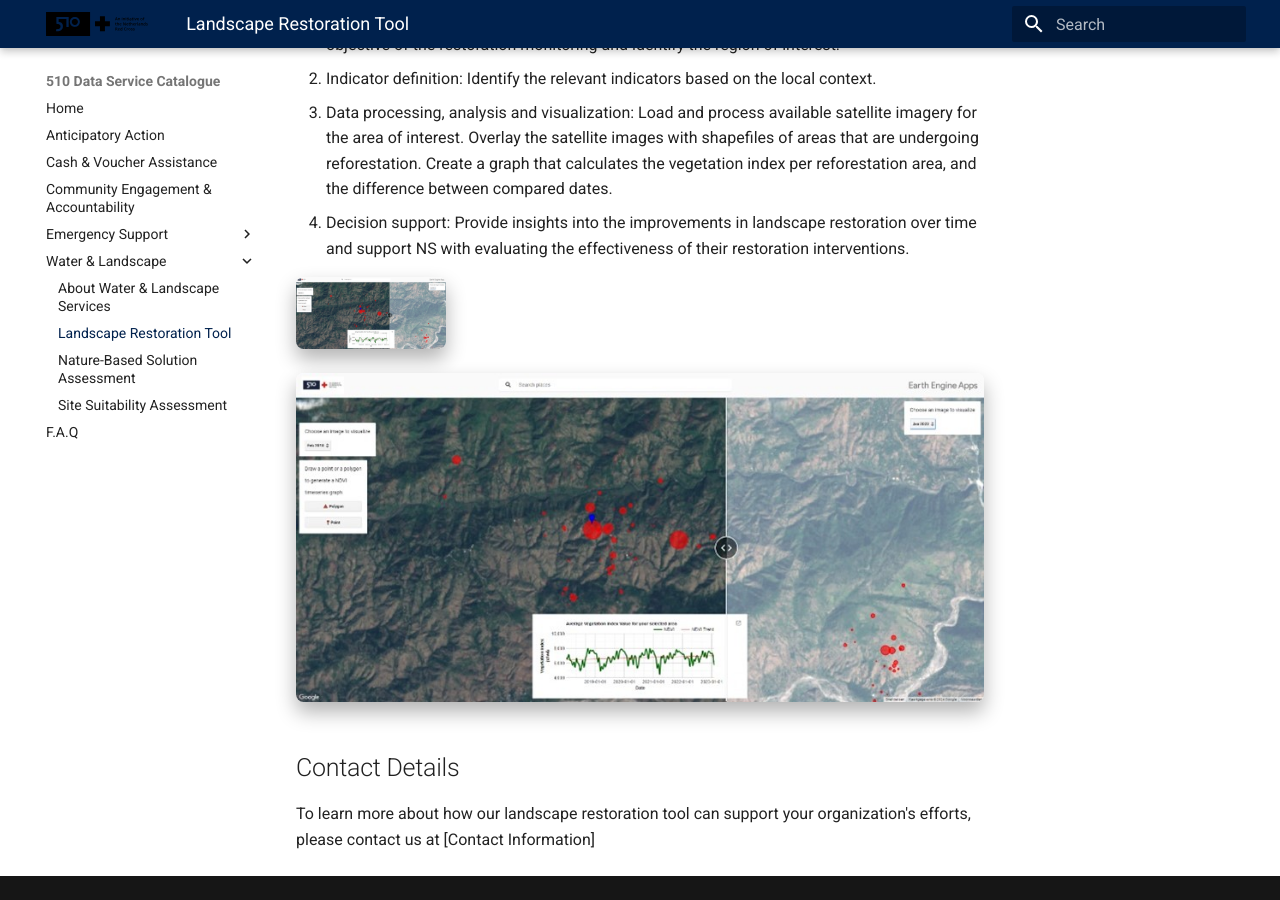
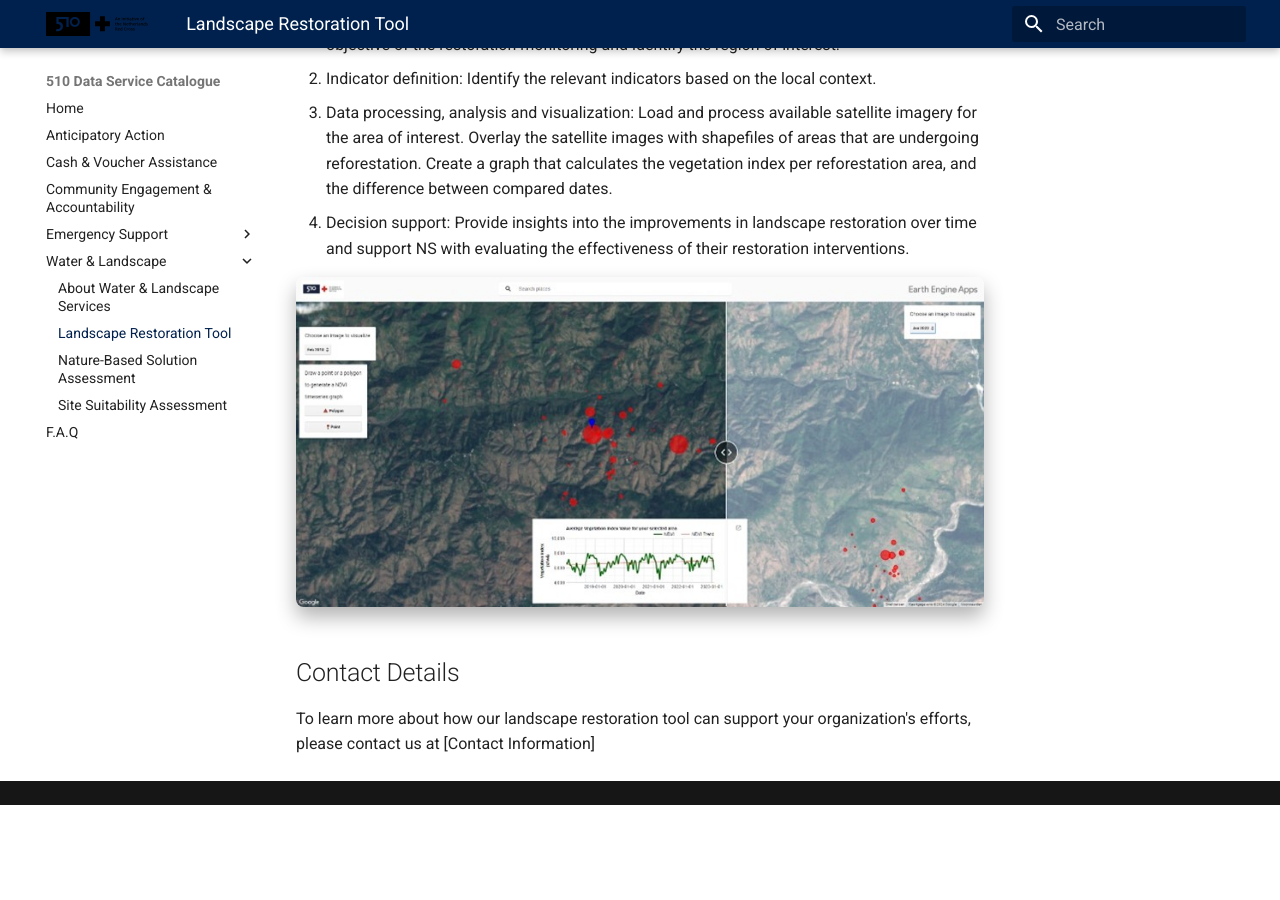
Before and after one commit to rodekruis/data-service-catalogue, an MkDocs documentation site: the page built from docs/wl/lrt.md, in a window 1280 px wide and 900 px high, scrolled down 2584 px. Built offline with MkDocs 1.6.1 and Material for MkDocs 9.7.7, drawn with Linux system fonts in a browser that asks for light colours; plug-ins that fetch from the network failed and are left out; after the commit the page ends 3389 px from its top, so only the background shows below that.

Commit message:
Update lrt.md

```diff
--- a/docs/wl/lrt.md
+++ b/docs/wl/lrt.md
@@ -45,13 +45,7 @@
 3. Data processing, analysis and visualization: Load and process available satellite imagery for the area of interest. Overlay the satellite images with shapefiles of areas that are undergoing reforestation. Create a graph that calculates the vegetation index per reforestation area, and the difference between compared dates.
 4. Decision support: Provide insights into the improvements in landscape restoration over time and support NS with evaluating the effectiveness of their restoration interventions.
 
-<img
-  src="https://github.com/rodekruis/data-service-catalogue/blob/main/docs/assets/img/lrt_method.jpg"
-  alt="Alt text"
-  title="Landscape Restoration Tool"
-  style="display: inline-block; margin: 0 auto; max-width: 150px">
-
-![Alt text](https://github.com/rodekruis/data-service-catalogue/blob/main/docs/assets/img/lrt_method.jpg "Optional title")
+![Alt text](https://github.com/rodekruis/data-service-catalogue/blob/main/docs/assets/img/lrt_method.jpg "Landscape Restoration Tool")
 
 ## Contact Details
 To learn more about how our landscape restoration tool can support your organization's efforts, please contact us at [Contact Information]
```
